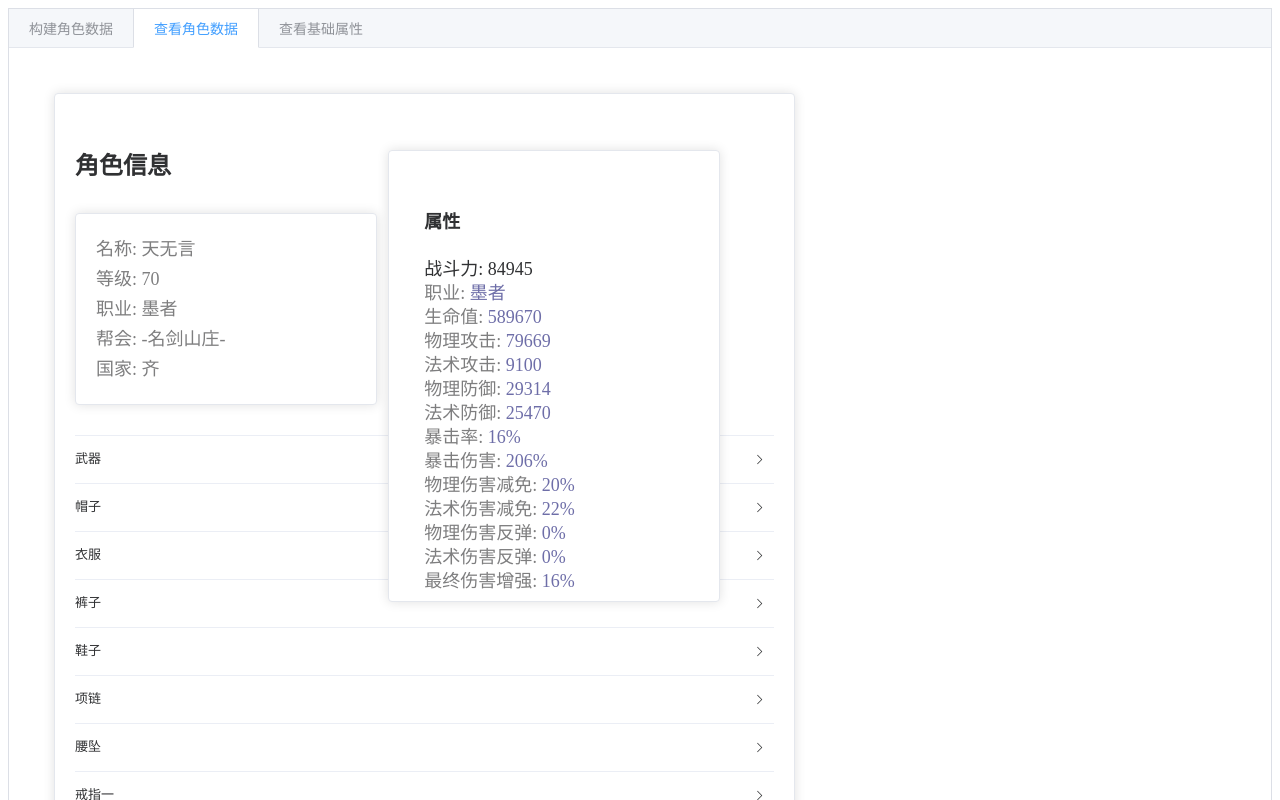
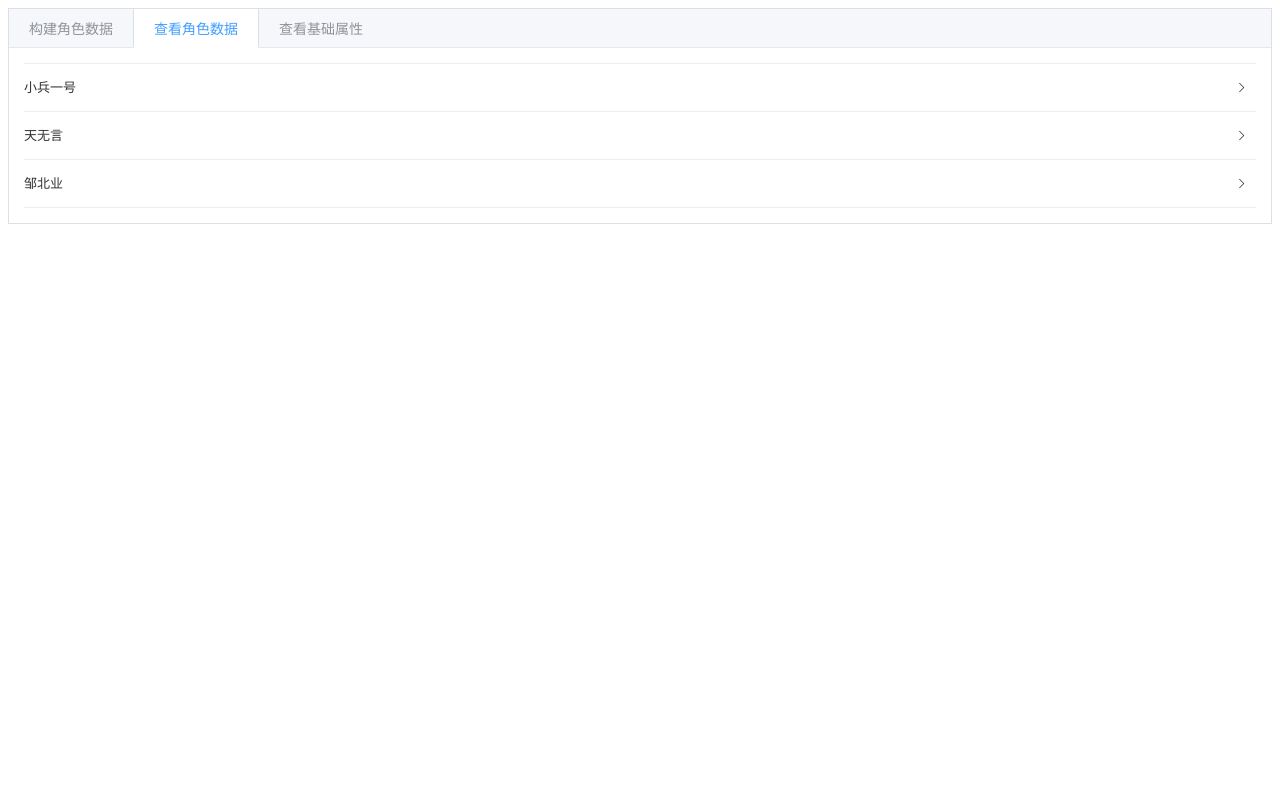
Before and after one commit to leemoCode/moliar_x, a Vue app in the folder front/: page / in a window 1280 px wide. Both pictures are taken after a click on the tab "查看角色数据". Shown: the top 800 px of the page. Built offline with nearby package versions, Linux system fonts and the light colour scheme.

Commit message:
feat: 重写展示表 && 升级新增表

```diff
--- a/front/src/components/gameComponents/UserInfoCreateForm.vue
+++ b/front/src/components/gameComponents/UserInfoCreateForm.vue
@@ -1,5 +1,9 @@
 <template>
   <div class="create_form">
+    <el-button @click="add">新建</el-button>
+    <el-button v-for="item in db" @click="update(item)">{{
+      item.name
+    }}</el-button>
     <h1>基本信息</h1>
     <el-form :inline="true">
       <el-form-item
@@ -63,13 +67,23 @@
     type="textarea"
     placeholder="Please input"
   />
+  <el-card class="property_card">
+    <div v-for="item in characterBasicPropertyList">
+      <span class="property_name">{{ item.name }}: </span>
+      <span class="property_num">
+        {{ totoalProperty[item.key] }}
+        {{ resolvePercentNum(item.name) }}
+      </span>
+    </div>
+  </el-card>
 </template>
 
 <script lang="ts">
-import { defineComponent, ref } from 'vue';
+import { computed, defineComponent, ref } from 'vue';
 import UserInfoCreateEquipment from './UserInfoCreateEquipment.vue';
 
 import { useGameData } from '../../core/useGameData';
+import { db } from '../../core/userDataDB';
 
 export default defineComponent({
   name: 'UserInfoCreateForm',
@@ -77,101 +91,69 @@ export default defineComponent({
     UserInfoCreateEquipment,
   },
   setup() {
-    const { equipmentTypeList, baseInfoList } = useGameData();
+    const {
+      equipmentTypeList,
+      baseInfoList,
+      characterBasicPropertyList,
+      caculateTotalProperty,
+    } = useGameData();
 
-    const createData = ref({
-      arms_property: {
-        critPercent: '5',
-        critBoostNum: '11',
-        finalDamageBoostPercent: '6',
-        physicalDamagePercent: '11',
-        physicalDamage: '9776',
-      },
-      head_property: {
-        physicalReductionPercent: '4',
-        spellReductionPercent: '2',
-        physicalDefense: '2200',
-        spellDefense: '1700',
-        hpPercent: '3',
-      },
-      cloth_property: {
-        physicalReductionPercent: '2',
-        spellReductionPercent: '3',
-        hpPercent: '5',
-        hp: '33500',
-        physicalDefense: '2600',
-      },
-      pants_property: {
-        physicalReductionPercent: '2',
-        spellReductionPercent: '2',
-        hpPercent: '3',
-        spellDefense: '2000',
-        hp: '42000',
-      },
-      shoes_property: {
-        physicalReductionPercent: '1',
-        spellReductionPercent: '3',
-        hpPercent: '2',
-        hp: '27890',
-        spellDefense: '2600',
-      },
-      necklace_property: {
-        hp: '15000',
-        physicalDamage: '3500',
-        finalDamageBoostPercent: '2',
-        hpPercent: '2',
-        physicalDamagePercent: '2',
-      },
-      pendant_property: {
-        hp: '14972',
-        physicalDamage: '2227',
-        physicalDefense: '1765',
-        critBoostNum: '9',
-        critPercent: '3',
-      },
-      ring1_property: {
-        hp: '13984',
-        physicalDamage: '2987',
-        physicalDamagePercent: '1',
-        physicalDefense: '1666',
-        finalDamageBoostPercent: '1',
-      },
-      ring2_property: {
-        hp: '19888',
-        physicalDamage: '1977',
-        critPercent: '2',
-        critBoostNum: '7',
-        physicalReductionPercent: '2',
-      },
-      name: '天无言',
-      level: '70',
-      character: '墨者',
-      gang: '-名剑山庄-',
-      country: '齐',
-      arms: '笑苍生·摧城',
-      arms_num: '17',
-      head: '明镜台·望边战盔',
-      head_num: '15',
-      cloth: '明镜台·望边战甲',
-      cloth_num: '15',
-      pants: '明镜台·望边裳',
-      shoes: '明镜台·望边战靴',
-      pants_num: '15',
-      shoes_num: '15',
-      necklace: '皓灵链',
-      pendant: '皓灵坠',
-      ring1: '皓灵戒',
-      ring2: '皓灵戒',
-      necklace_num: '17',
-      pendant_num: '18',
-      ring1_num: '19',
-      ring2_num: '20',
+    const demo = {
+      arms_property: {},
+      head_property: {},
+      cloth_property: {},
+      pants_property: {},
+      shoes_property: {},
+      necklace_property: {},
+      pendant_property: {},
+      ring1_property: {},
+      ring2_property: {},
+    };
+    const createData = ref(demo);
+
+    const add = () => {
+      // @ts-ignore
+      createData.value = demo;
+    };
+
+    const update = (data: any) => {
+      createData.value = data;
+    };
+
+    const totoalProperty = computed(() => {
+      // @ts-ignore
+      if (!createData.value.name) {
+        return {};
+      }
+      // @ts-ignore
+      return caculateTotalProperty(createData.value);
     });
+
+    const resolvePercentNum = (key: string) => {
+      if (
+        key.indexOf('暴击') !== -1 ||
+        key.indexOf('减免') !== -1 ||
+        key.indexOf('反弹') !== -1 ||
+        key.indexOf('增强') !== -1 ||
+        key.indexOf('百分比') !== -1
+      ) {
+        return '%';
+      }
+      return '';
+    };
 
     return {
       baseInfoList,
       createData,
       equipmentTypeList,
+      db,
+
+      add,
+      update,
+
+      totoalProperty,
+      characterBasicPropertyList,
+      resolvePercentNum,
     };
   },
 });
@@ -203,4 +185,11 @@ export default defineComponent({
   right: 5%;
   top: 3%;
 }
+
+.property_card {
+  position: fixed;
+  right: 22%;
+  top: 5%;
+  font-size: 12px;
+}
 </style>
--- a/front/src/components/gameComponents/UserInfoShowCard.vue
+++ b/front/src/components/gameComponents/UserInfoShowCard.vue
@@ -1,42 +1,68 @@
 <template>
-  <div v-for="testData in dataShowList">
-    <el-card class="show_card">
-      <h4>角色信息</h4>
-      <el-card class="base_info_list">
+  <div class="demo-collapse">
+    <el-collapse>
+      <el-collapse-item v-for="dataShowItem in dataShowList">
+        <template #title>
+          {{ dataShowItem.name }}
+        </template>
+        <div class="user_card_item">
+          <div class="left_box shadow_box">
+            <div class="s_left_box shadow_box">
               <div v-for="item in baseInfoList" class="base_info_item">
-          {{ item.name }}: {{ testData[item.key] }}
+                {{ item.name }}: {{ dataShowItem[item.key] || '无' }}
               </div>
-      </el-card>
-      <el-card class="property_card">
-        <h4>属性</h4>
 
-        战斗力: {{ testData.combatPower }}
-        <div v-for="item in characterBasicPropertyList">
+              <el-divider />
+
+              <div class="property_title">战斗力：</div>
+
+              <div class="user_combatPower">
+                {{ dataShowItem.combatPower }}
+              </div>
+
+              <el-divider />
+
+              <div class="property_title">属性：</div>
+              <div
+                v-for="item in characterBasicPropertyList"
+                class="property_item"
+              >
                 <span class="property_name">{{ item.name }}: </span>
-          <span class="property_num"
-            >{{ testData.totoalProperty[item.key]
-            }}{{ resolvePercentNum(item.name) }}</span
-          >
+                <span class="property_num">
+                  {{ dataShowItem.totoalProperty[item.key] }}
+                  {{ resolvePercentNum(item.name) }}
+                </span>
               </div>
-      </el-card>
-      <el-collapse>
-        <el-collapse-item v-for="item in equipmentTypeList" :title="item.name">
+            </div>
+            <div class="s_center_box">
+              <div v-for="item in equipmentTypeList.slice(0, 5)">
                 <UserInfoShowEquipment
-            :name="testData[item.key]"
-            :num="testData[item.key + '_num']"
-            :property="testData[item.key + '_property']"
+                  :name="dataShowItem[item.key]"
+                  :num="dataShowItem[item.key + '_num']"
+                  :property="dataShowItem[item.key + '_property']"
                 />
+              </div>
+            </div>
+            <div class="s_right_box">
+              <div v-for="item in equipmentTypeList.slice(5, 9)">
+                <UserInfoShowEquipment
+                  :name="dataShowItem[item.key]"
+                  :num="dataShowItem[item.key + '_num']"
+                  :property="dataShowItem[item.key + '_property']"
+                />
+              </div>
+            </div>
+          </div>
+        </div>
       </el-collapse-item>
     </el-collapse>
-    </el-card>
-
   </div>
 </template>
 
 <script lang="ts">
 import { defineComponent } from 'vue';
 import { useGameData } from '../../core/useGameData';
-import { baseWS, tianwuyan } from '../../core/userDataDB';
+import { db } from '../../core/userDataDB';
 
 import UserInfoShowEquipment from './UserInfoShowEquipment.vue';
 
@@ -67,11 +93,13 @@ export default defineComponent({
       return '';
     };
 
-    const dataShowList = [tianwuyan, baseWS];
+    const dataShowList = db;
 
     for (const item of dataShowList) {
       // @ts-ignore
-      item.totoalProperty = caculateTotalProperty(item as { [key: string]: any });
+      item.totoalProperty = caculateTotalProperty(
+        item as { [key: string]: any }
+      );
       // @ts-ignore
       item.combatPower = refreshCombatPower(item.totoalProperty);
     }
@@ -89,43 +117,55 @@ export default defineComponent({
 });
 </script>
 <style scoped>
-.show_card {
-  position: relative;
-  width: 60%;
-
-  font-size: 24px;
-
-  margin: 30px;
+.shadow_box {
+  box-shadow: 0px 0px 12px rgba(0, 0, 0, 0.12);
+  padding: 30px;
+}
+.user_card_item {
+  display: flex;
 }
 
-.base_info_list {
-  width: 300px;
-  margin-bottom: 30px;
+.left_box {
+  flex: 1;
+  display: flex;
+
+  margin-right: 30px;
+
+  font-size: 22px;
+}
+.s_center_box {
+  flex: 1;
+  padding: 25px;
+}
+
+.s_left_box {
+  width: 400px;
+  margin-right: 40px;
+
+  display: flex;
+  flex-direction: column;
+}
+
+.s_right_box {
+  flex: 1;
+  padding: 25px;
 }
 
 .base_info_item {
-  font-size: 18px;
-  color: #7e7e7f;
-  margin-bottom: 4px;
+  font-size: 19px;
+  color: #828181;
 }
 
-.property_card {
-  position: absolute;
-  right: 10%;
-  top: 7%;
-  width: 300px;
-  height: 420px;
-
-  padding: 15px;
-
-  font-size: 18px;
-  line-height: 24px;
+.user_combatPower {
+  color: #828181;
+}
+.property_title {
+  margin-bottom: 17px;
+  color: #737171;
 }
 
-.property_name {
-  color: #7e7e7f;
-}
-.property_num {
-  color: #6e6ea8;
+.property_item {
+  font-size: 19px;
+  color: #828181;
 }
 </style>
--- a/front/src/core/useGameData.ts
+++ b/front/src/core/useGameData.ts
@@ -32,10 +32,6 @@ interface UseGameDataInterface {
 }
 
 const characterBasicPropertyList = [
-  {
-    name: '职业',
-    key: 'character',
-  },
   {
     name: '生命值',
     key: 'hp',
--- a/front/src/core/userDataDB.ts
+++ b/front/src/core/userDataDB.ts
@@ -1,4 +1,4 @@
-export const baseWS = {
+const baseWS = {
   arms_property: {
     critPercent: '1',
     critBoostNum: '9',
@@ -96,7 +96,7 @@ export const baseWS = {
   ring2_num: '12',
 };
 
-export const tianwuyan = {
+const tianwuyan = {
   arms_property: {
     critPercent: '2',
     critBoostNum: '10',
@@ -184,3 +184,105 @@ export const tianwuyan = {
   ring1_num: '19',
   ring2_num: '20',
 };
+
+const zoubeiye = {
+  name: '邹北业',
+  level: '70',
+  character: '武士',
+  gang: '黄埔军校',
+  country: '楚',
+  arms: '天怒·奔雷',
+  arms_num: '19',
+  arms_property: {
+    physicalDamage: '10975',
+    physicalDamagePercent: '3.6',
+    critPercent: '2.7',
+    critBoostNum: '15',
+    finalDamageBoostPercent: '2.86',
+  },
+  head_property: {
+    hp: '42055',
+    physicalReductionPercent: '2',
+    spellReductionPercent: '2',
+    physicalDefense: '5500',
+    spellDefense: '5377',
+  },
+  cloth_property: {
+    hp: '42755',
+    physicalReductionPercent: '1.5',
+    spellReductionPercent: '2',
+    physicalDefense: '5470',
+    spellDefense: '5379',
+  },
+  pants_property: {
+    hp: '',
+    physicalDamage: '9996',
+    critPercent: '3',
+    critBoostNum: '16.2',
+  },
+  shoes_property: {
+    hp: '40187',
+    physicalReductionPercent: '2',
+    spellReductionPercent: '1.7',
+    physicalDefense: '5560',
+    spellDefense: '5688',
+  },
+  necklace_property: {
+    hp: '25798',
+    hpPercent: '2.4',
+    physicalReductionPercent: '1.1',
+    spellReductionPercent: '1.2',
+    finalDamageBoostPercent: '1.8',
+  },
+  pendant_property: {
+    hp: '27631',
+    hpPercent: '2.95',
+    physicalReductionPercent: '1.2',
+    spellReductionPercent: '0.96',
+    finalDamageBoostPercent: '1.5',
+  },
+  ring1_property: {
+    hp: '',
+    hpPercent: '',
+    physicalDamage: '14765',
+    finalDamageBoostPercent: '',
+  },
+  ring2_property: {
+    hp: '',
+    physicalDamage: '14596',
+    finalDamageBoostPercent: '',
+  },
+  head: '金晨曦·枯泉战盔',
+  cloth: '金晨曦·枯泉战甲',
+  pants: '塞鸿秋',
+  shoes: '金晨曦·枯泉战靴',
+  head_num: '17',
+  cloth_num: '17',
+  pants_num: '20',
+  shoes_num: '17',
+  necklace: '金晨曦·锁江链',
+  pendant: '金晨曦·锁江坠',
+  necklace_num: '17',
+  pendant_num: '18',
+  ring1: '泪泉',
+  ring2: '泪泉',
+  ring1_num: '20',
+  ring2_num: '20',
+  totoalProperty: {
+    hp: 620796,
+    physicalDamage: 219999,
+    spellDamage: '0',
+    physicalDefense: 50275,
+    spellDefense: 50028,
+    critPercent: 36,
+    critBoostNum: 273,
+    physicalReductionPercent: 20,
+    spellReductionPercent: 20,
+    physicalReboundPercent: '0',
+    spellReboundPercent: '0',
+    finalDamageBoostPercent: 24,
+  },
+  combatPower: 121485,
+};
+
+export const db = [baseWS, tianwuyan, zoubeiye];
```
Also changed, not shown: front/gameData/装备品类/装备.md (+15 -4 lines). Lines whose indentation alone changed are shown as unchanged.
